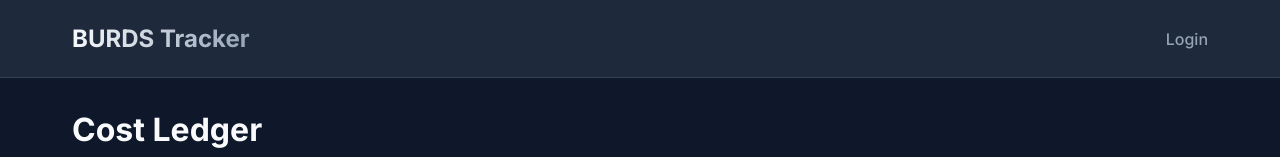
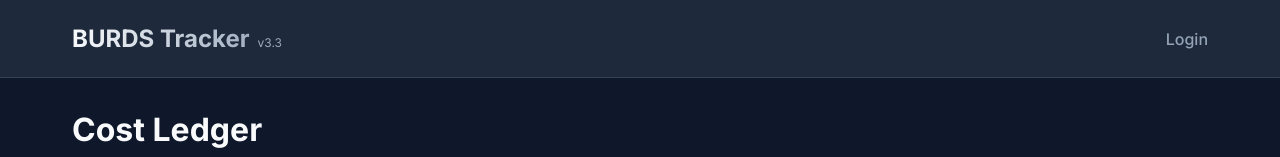
Before and after one commit to sdfk26hktt-cyber/Agent-Dashboard, a Next.js app: page /costs in a window 1280 px wide. Shown: the top 157 px of the page. Built offline with nearby package versions, Linux system fonts and the light colour scheme; no server answers; the database is empty.

Commit message:
Update version to v3.3

```diff
--- a/app/layout.tsx
+++ b/app/layout.tsx
@@ -24,7 +24,10 @@ export default async function RootLayout({
         <AuthProvider>
           <header className="header">
             <div className="header-content">
-              <div className="logo">BURDS Tracker</div>
+              <div className="logo" style={{ display: 'flex', alignItems: 'baseline', gap: '0.5rem' }}>
+                BURDS Tracker
+                <span style={{ fontSize: '0.75rem', color: 'var(--text-secondary)', fontWeight: 'normal' }}>v3.3</span>
+              </div>
               <nav className="nav-links no-print">
                 {session ? (
                   <>
```
